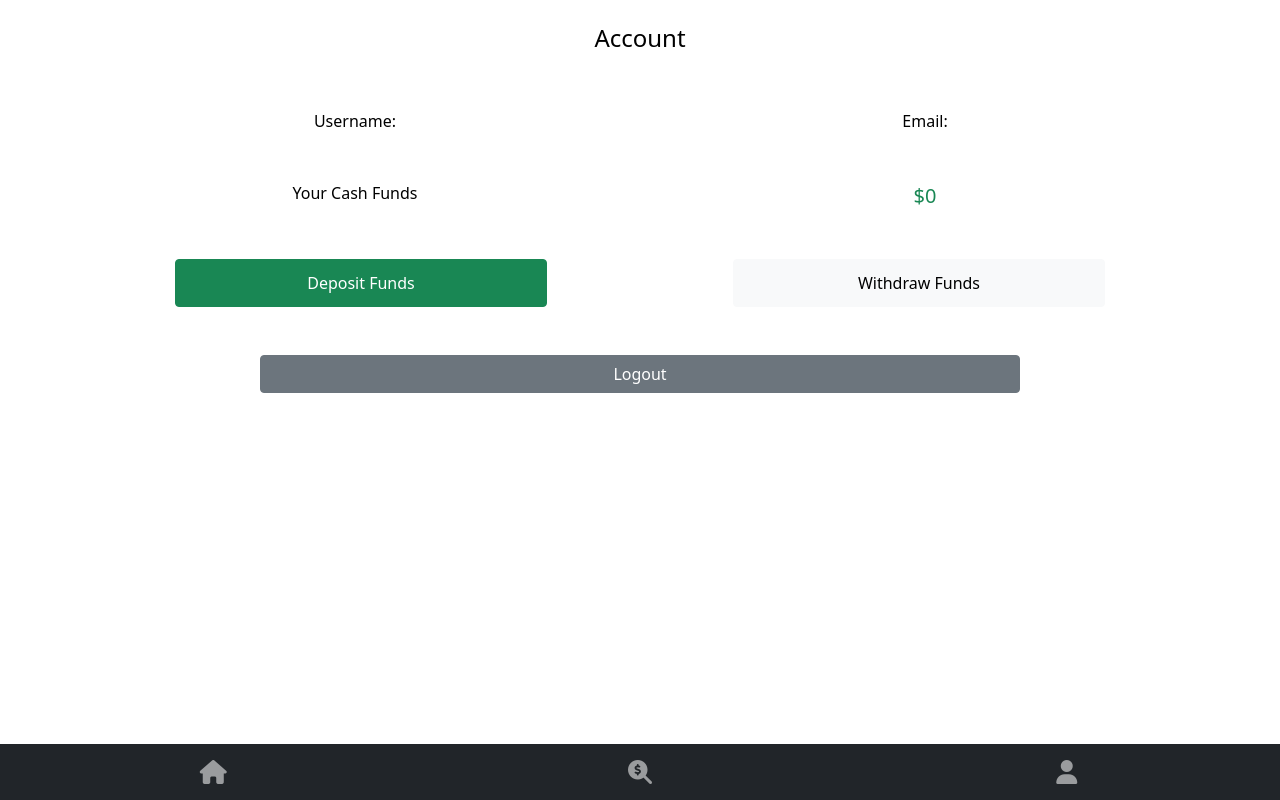
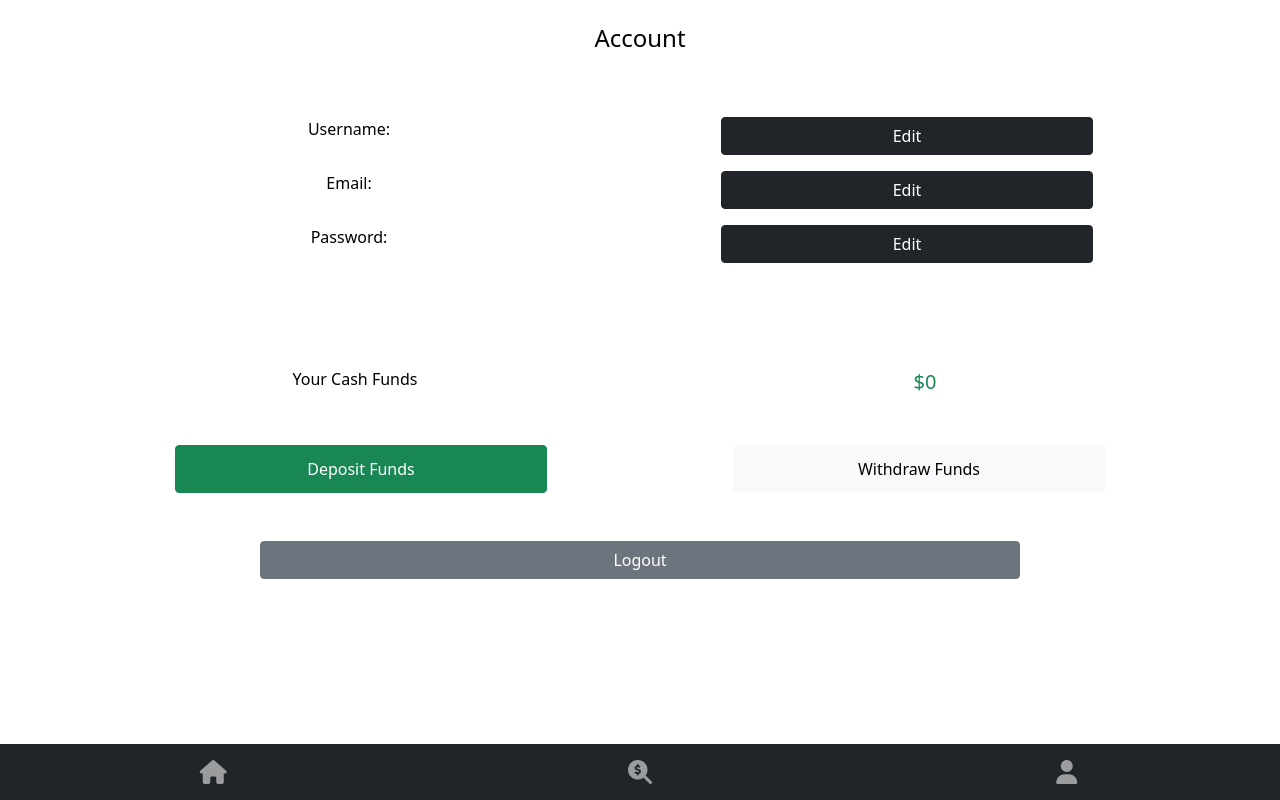
Before and after one commit to Alejandro-Jaime-Pozas/stock_trading_app_react, a React (Create React App) app: page /account in a window 1280 px wide. Built offline with nearby package versions, Linux system fonts and the light colour scheme; no server answers.

Commit message:
adding edit user info

```diff
--- a/src/components/Account.jsx
+++ b/src/components/Account.jsx
@@ -9,7 +9,13 @@ import { Link } from 'react-router-dom'
 export default function Account(props) {
 
     const [editing, setEditing] = useState(false)
+    const credentials = [
+        {'Username': props.info.username},
+        {'Email': props.info.email},
+        {'Password': props.info.password},
+    ]
 
+    console.log(credentials)
     // fetch user's info to display
     useEffect(() => {
         document.title = Account.name
@@ -61,21 +67,29 @@ export default function Account(props) {
 
             <br /><br />
 
-            <form onSubmit={handleEdit} className="row form-group text-center">
-                {/* <label className='col' htmlFor="username">New Username</label> */}
-                <div className="col">Username: {props.info.username}</div>
-                {/* <input className='my-2 form-control' type="text"  placeholder={info.username} name='username'/> */}
-            <br />
-                {/* <label className='col' htmlFor="email">New Email</label> */}
-                <div className="col ">Email: {props.info.email}</div>
-                {/* <input className='my-2 form-control' type="text"  placeholder={info.email} name='email'/> */}
-            <br />
-                {/* <label className='col' htmlFor="password">New Password</label> */}
-                {/* <input className='my-2 form-control' type="password"  placeholder='--' name='password'/> */}
-
-                {/* <input type='submit' value='Edit' className="col-4 h-75 btn btn-dark" /> */}
+            <div className="row align-items-center text-center mb-5 " >
+            {credentials.map((cred, i) => {
+                return (
+                <div className="row d-flex justify-content-around my-2" key={i}>
+                    <div className="col-4 ">
+                        {Object.keys(cred)}:
+                        {
+                            editing
+                            ?
+                            <form className="">
+                                <input type="text" className='form-control' placeholder={`New ${Object.keys(cred)}`} name={Object.keys(cred)}/>
                             </form>
-
+                            :
+                            ' ' + Object.values(cred)
+                        }
+                    </div>
+                    <button className={`col-4 h-75 btn btn-${!editing ? 'dark' : 'success'}`} name={Object.keys(cred)} onClick={handleClick} >
+                        {!editing ? 'Edit' : 'Confirm'}
+                    </button>
+                </div>
+                )
+            })}
+            </div>
             <br /><br />
             <div className="row text-center">
                 <div className="col">Your Cash Funds</div>
@@ -93,32 +107,10 @@ export default function Account(props) {
 
             {/* TESTING EDIT USER INFO */}
             {/* best here is for user to click EDIT, and when they do so, the current edit field should turn into an input field right then and there. so 'Username: ajp' becomes 'Enter new username' input field */}
-            {/* <div className="row w-50 align-items-center  "> */}
-                {/* <div className="row">
-                    <div className="col d-flex align-items-center justify-content-evenly">
-                        Username:
-                        {editing ?
-                            <form className="d-flex">
-                                <input type="text" className='form-control' placeholder='New Username' name='username'/>
-                            </form>
-                            :
-                            ' ' + props.info.username
+        </>
+    )
 }
-                    </div>
-                    <button className={`col-4 h-75 btn btn-${!editing ? 'dark' : 'success'}`} name='username' onClick={handleClick} >
-                        {!editing ? 'Edit' : 'Confirm'}
-                    </button>
-                </div>
-<br /><br />
-                <div className="row">
-                    <div className="col">Email: {props.info.email}</div>
-                    <button className="col-4 h-75 btn btn-dark" name='email' >Edit</button>
-                </div><br /><br />
-                <div className="row">
-                    <div className="col">Password: --------</div>
-                    <button className="col-4 h-75 btn btn-dark" name='password' >Edit</button>
-                </div>
-                <br /><br /> */}
+
 {/* <form>
 <label htmlFor="email">New Email</label>
 <input type="text" className='form-control w-50' placeholder={props.info.email} name='email'/>
@@ -129,9 +121,3 @@ export default function Account(props) {
 <input type="password" className='form-control w-50' placeholder='--' name='password'/>
 <br />
 </form> */}
-            {/* </div> */}
-
-            <br /><br /><br /><br />
-        </>
-    )
-}
```
Lines whose indentation alone changed are shown as unchanged.
